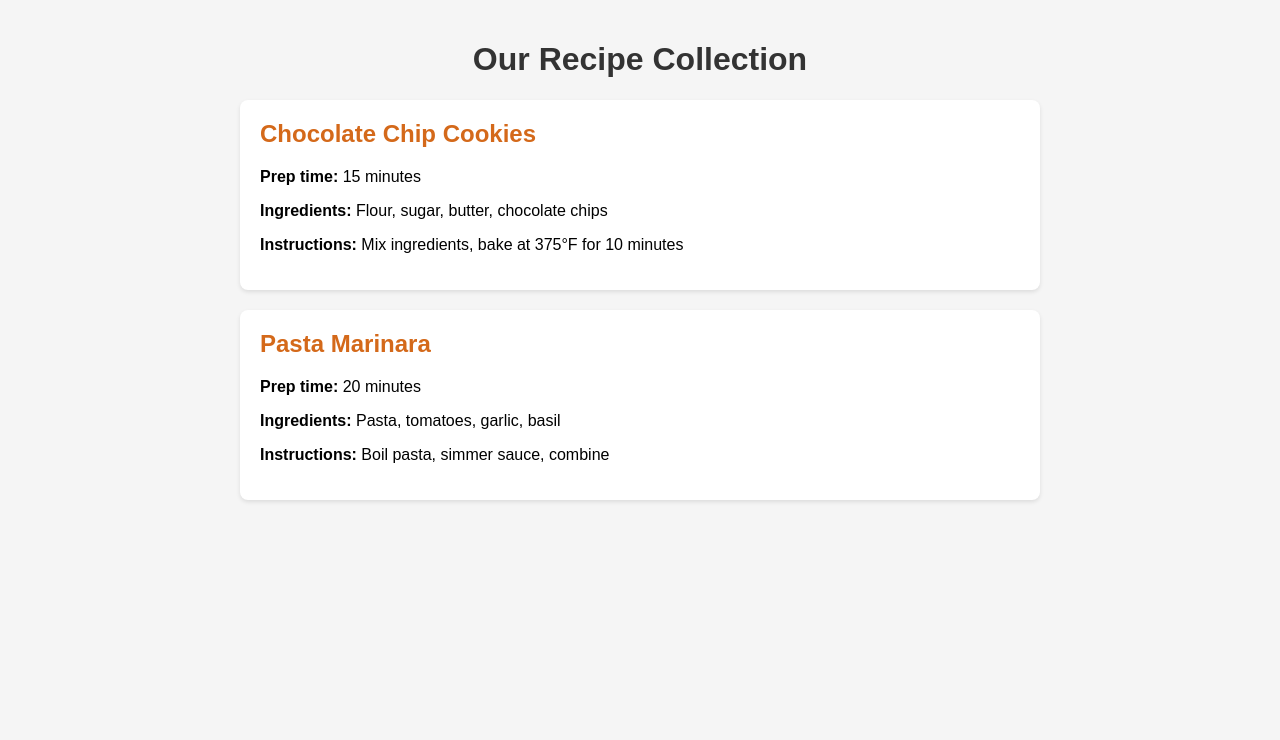
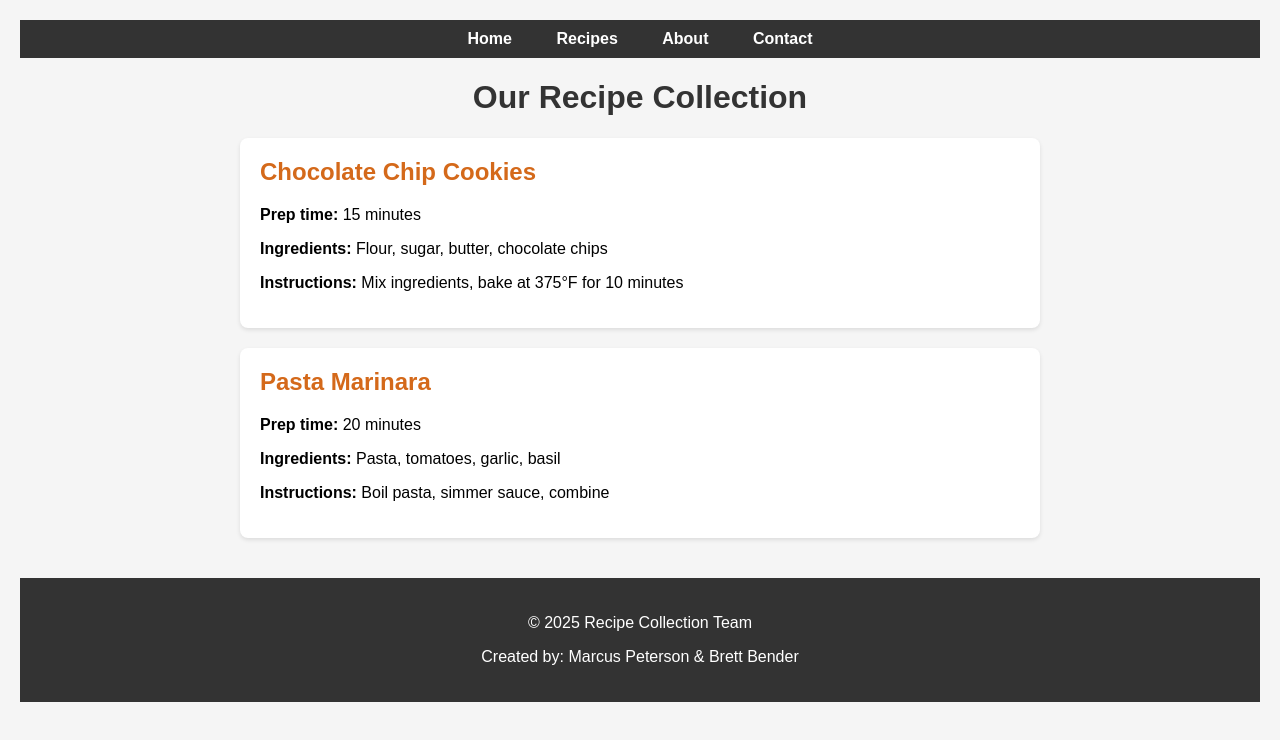
Before and after one commit to petersonm3394/recipe-collection, a plain HTML site: page index.html in a window 1280 px wide. Drawn offline with Linux system fonts and the light colour scheme.

Commit message:
Add navigation and footer (#1)
* Add navigation menu

* Add footer with team credits

* Style navigation and footer

```diff
--- a/index.html
+++ b/index.html
@@ -5,6 +5,14 @@
     <link rel="stylesheet" href="styles.css">
 </head>
 <body>
+    <nav class="main-nav">
+        <ul>
+            <li><a href="#home">Home</a></li>
+            <li><a href="#recipes">Recipes</a></li>
+            <li><a href="#about">About</a></li>
+            <li><a href="#contact">Contact</a></li>
+        </ul>
+    </nav>
     <h1>Our Recipe Collection</h1>
     <div class="recipe-container">
         <div class="recipe-card">
@@ -21,5 +29,9 @@
             <p><strong>Instructions:</strong> Boil pasta, simmer sauce, combine</p>
         </div>
     </div>
+    <footer class="main-footer">
+        <p>&copy; 2025 Recipe Collection Team</p>
+        <p>Created by: Marcus Peterson & Brett Bender</p>
+    </footer>
 </body>
 </html>
--- a/styles.css
+++ b/styles.css
@@ -4,14 +4,48 @@ body {
     padding: 20px;
     background-color: #f5f5f5;
 }
+
 h1 {
     color: #333;
     text-align: center;
 }
+
+.main-nav {
+    background-color: #333;
+    padding: 10px 0;
+}
+
+.main-nav ul {
+    list-style-type: none;
+    margin: 0;
+    padding: 0;
+    text-align: center;
+}
+
+.main-nav li {
+    display: inline;
+    margin: 0 20px;
+}
+
+.main-nav a {
+    color: white;
+    text-decoration: none;
+    font-weight: bold;
+}
+
+.main-footer {
+    background-color: #333;
+    color: white;
+    text-align: center;
+    padding: 20px;
+    margin-top: 40px;
+}
+
 .recipe-container {
     max-width: 800px;
     margin: 0 auto;
 }
+
 .recipe-card {
     background: white;
     padding: 20px;
@@ -19,6 +53,7 @@ h1 {
     border-radius: 8px;
     box-shadow: 0 2px 4px rgba(0,0,0,0.1);
 }
+
 .recipe-card h2 {
     color: #d4691a;
     margin-top: 0;
```
